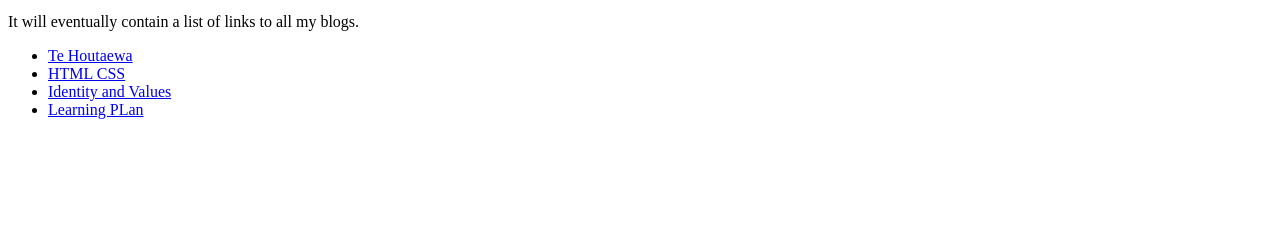
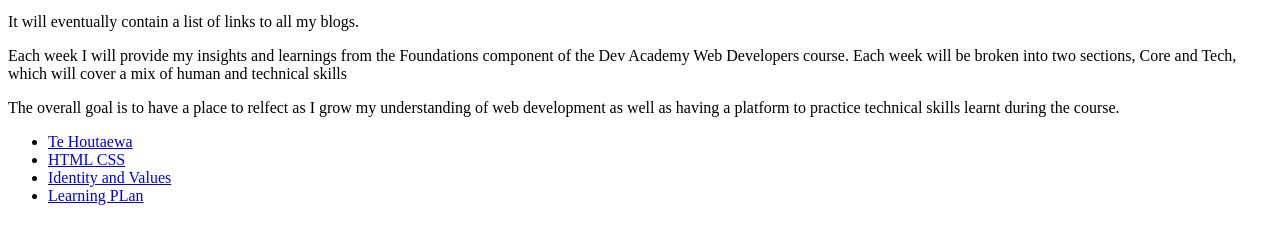
Before and after one commit to jack-crawford-1/jack-crawford-1.github.io, a plain HTML site: page index.html in a window 1280 px wide. Shown: the part 163-406 px from the top of the page. Drawn offline with Linux system fonts and the light colour scheme; files that its build step writes are made by us from their sources.

Commit message:
add about text

```diff
--- a/index.html
+++ b/index.html
@@ -19,12 +19,27 @@
       <p>It will eventually contain a list of links to all my blogs.</p>
     </header>
     <main>
+      <div>
+        <p>
+          Each week I will provide my insights and learnings from the
+          Foundations component of the Dev Academy Web Developers course. Each
+          week will be broken into two sections, Core and Tech, which will cover
+          a mix of human and technical skills
+        </p>
+        <p>
+          The overall goal is to have a place to relfect as I grow my
+          understanding of web development as well as having a platform to
+          practice technical skills learnt during the course.
+        </p>
+      </div>
+      <div>
         <ul>
           <li><a href="/blog/te-houtaewa-template.html">Te Houtaewa</a></li>
           <li><a href="/blog/html-css.html">HTML CSS</a></li>
           <li><a href="/blog/identity-values.html">Identity and Values</a></li>
           <li><a href="/blog/learning-plan.html">Learning PLan</a></li>
         </ul>
+      </div>
     </main>
     <footer></footer>
   </body>
```
Lines whose indentation alone changed are shown as unchanged.
